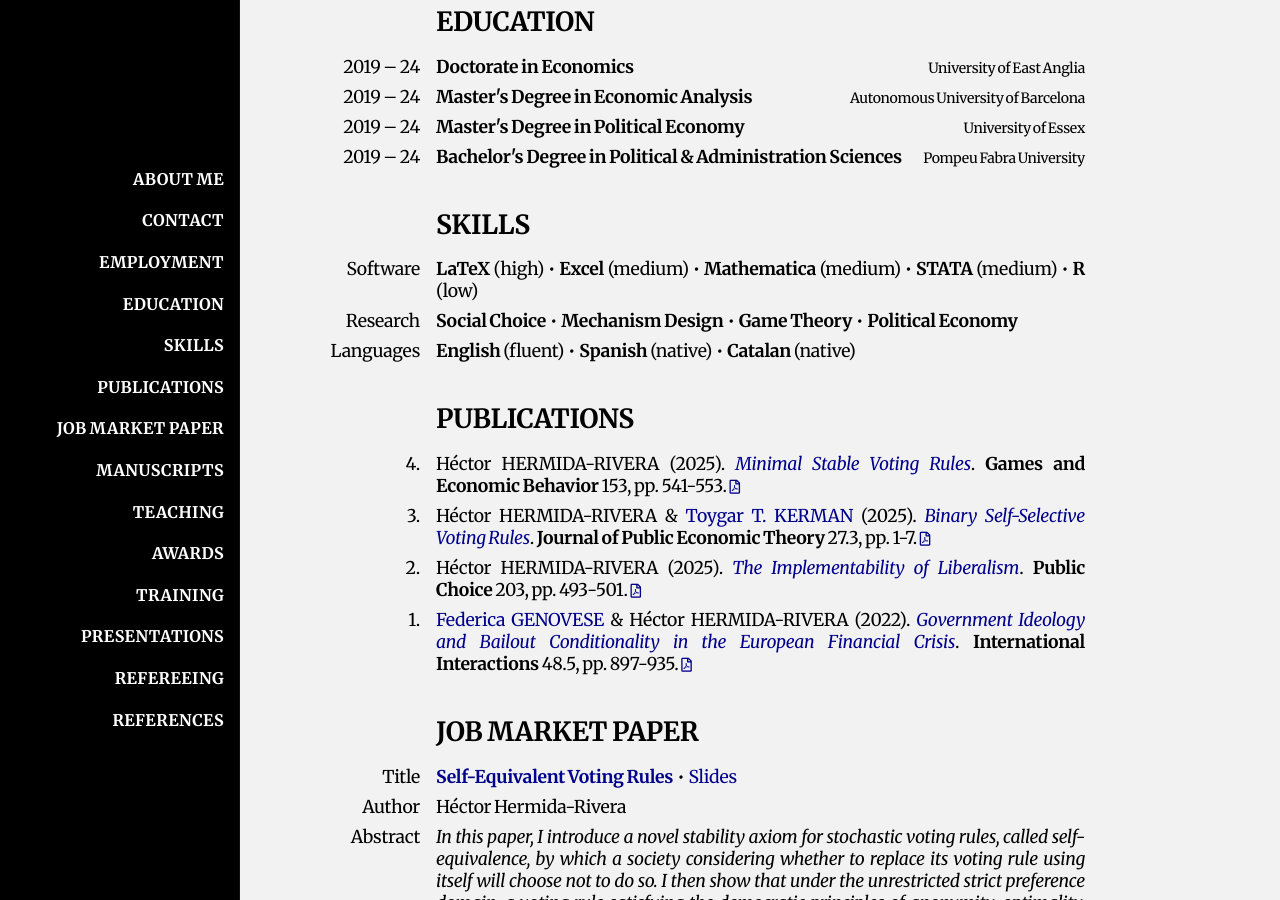
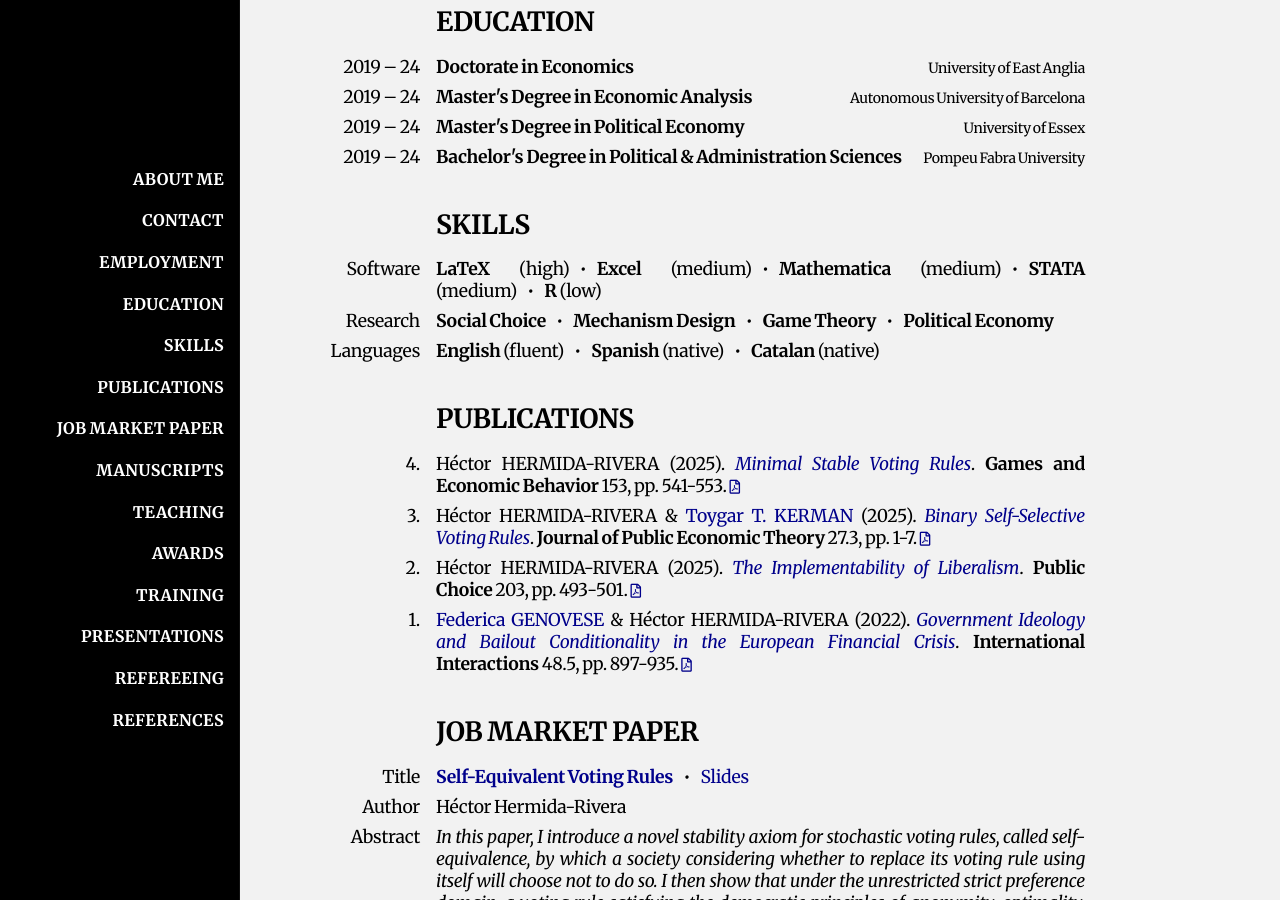
Before and after one commit to HectorHermidaRivera/hectorhermidarivera.github.io, a Jekyll site: the page built from index.md, in a window 1280 px wide and 900 px high, scrolled down 852 px. Built offline with Jekyll 4.4.1, drawn with Linux system fonts in a browser that asks for light colours; a style sheet for code colours, icons or effects is not loaded.

Commit message:
Update index.md

```diff
--- a/index.md
+++ b/index.md
@@ -116,13 +116,13 @@ title: Home
 
 <div class="two-column">
   <div class="label">Software</div>
-  <div class="value"><b>LaTeX</b> (high)<span style="margin:4px;">•</span><b>Excel</b> (medium)<span style="margin:4px;">•</span><b>Mathematica</b> (medium)<span style="margin:4px;">•</span><b>STATA</b> (medium)<span style="margin:4px;">•</span><b>R</b> (low)</div>
+  <div class="value"><b>LaTeX</b> (high)<span style="margin:10px;">•</span><b>Excel</b> (medium)<span style="margin:10px;">•</span><b>Mathematica</b> (medium)<span style="margin:10px;">•</span><b>STATA</b> (medium)<span style="margin:10px;">•</span><b>R</b> (low)</div>
 
   <div class="label">Research</div>
-  <div class="value"><b>Social Choice</b><span style="margin:4px;">•</span><b>Mechanism Design</b><span style="margin:4px;">•</span><b>Game Theory</b><span style="margin:4px;">•</span><b>Political Economy</b></div>
+  <div class="value"><b>Social Choice</b><span style="margin:10px;">•</span><b>Mechanism Design</b><span style="margin:10px;">•</span><b>Game Theory</b><span style="margin:10px;">•</span><b>Political Economy</b></div>
 
   <div class="label">Languages</div>
-  <div class="value"><b>English</b> (fluent)<span style="margin:4px;">•</span><b>Spanish</b> (native)<span style="margin:4px;">•</span><b>Catalan</b> (native)</div>
+  <div class="value"><b>English</b> (fluent)<span style="margin:10px;">•</span><b>Spanish</b> (native)<span style="margin:10px;">•</span><b>Catalan</b> (native)</div>
 </div>
 
 ## Publications
@@ -154,7 +154,7 @@ title: Home
 <a id="jobmarketpaper"></a>
 <div class="two-column">
   <div class="label">Title</div>
-  <div class="value"><b><a href="https://drive.google.com/file/d/13vZ7mZ95rlw0s_VvOVO176N9I3Qy2Mhe/view">Self-Equivalent Voting Rules</a></b><span style="margin:4px;">•</span><a href="https://drive.google.com/file/d/1hKOv9RvaCknSuoOqd6QBiJCijjgsD0pX/view?usp=share_link">Slides</a></div>
+  <div class="value"><b><a href="https://drive.google.com/file/d/13vZ7mZ95rlw0s_VvOVO176N9I3Qy2Mhe/view">Self-Equivalent Voting Rules</a></b><span style="margin:10px;">•</span><a href="https://drive.google.com/file/d/1hKOv9RvaCknSuoOqd6QBiJCijjgsD0pX/view?usp=share_link">Slides</a></div>
 
   <div class="label">Author</div>
   <div class="value">Héctor Hermida-Rivera</div>
@@ -175,7 +175,7 @@ title: Home
       <span>
         <b><a href="https://arxiv.org/abs/2506.15310">Self-Equivalent Voting Rules</a></b>
         <span>
-          <span style="margin:4px;">•</span>
+          <span style="margin:10px;">•</span>
           <span style="font-size: 16px !important; font-weight: normal !important;">Job Market Paper</span>
         </span>
       </span>
@@ -276,13 +276,13 @@ title: Home
     <div class="top-row">
       <div class="course">
         <span class="collapsible-link">Bargaining Theory</span>
-        <span style="margin:4px;">•</span>Graduate<span style="margin:4px;">•</span>6h
+        <span style="margin:10px;">•</span>Graduate<span style="margin:10px;">•</span>6h
       </div>
       <div class="institution">University of Technology & Economics</div>
     </div>
     <div class="second-row collapsible-content">
       <p><i>
-        <a href="https://drive.google.com/file/d/1cobWryYw-Hw-FH9RiuhB-P1m_ak_A1dK/view">Slides</a><span style="margin:4px;">•</span><a href="https://drive.google.com/drive/folders/1qq_IIqb80qZ2FRNngyTv79FOQFDJDFXU">Papers</a><span style="margin:4px;">•</span><a href="https://www.youtube.com/playlist?list=PLKI1h_nAkaQq44yiYz_5eNByopc_D_U-G">William Spaniel's Bargaining 101 (YouTube)</a>
+        <a href="https://drive.google.com/file/d/1cobWryYw-Hw-FH9RiuhB-P1m_ak_A1dK/view">Slides</a><span style="margin:10px;">•</span><a href="https://drive.google.com/drive/folders/1qq_IIqb80qZ2FRNngyTv79FOQFDJDFXU">Papers</a><span style="margin:10px;">•</span><a href="https://www.youtube.com/playlist?list=PLKI1h_nAkaQq44yiYz_5eNByopc_D_U-G">William Spaniel's Bargaining 101 (YouTube)</a>
       </i></p>
     </div>
   </div>
@@ -301,7 +301,7 @@ title: Home
     <div class="top-row">
       <div class="course">
         <span class="collapsible-link">Intermediate Microeconomics</span>
-        <span style="margin:4px;">•</span>Undergraduate<span style="margin:4px;">•</span>20h
+        <span style="margin:10px;">•</span>Undergraduate<span style="margin:10px;">•</span>20h
       </div>
       <div class="institution">University of East Anglia</div>
     </div>
@@ -319,7 +319,7 @@ title: Home
     <div class="top-row">
       <div class="course">
         <span class="collapsible-link">Game Theory</span>
-        <span style="margin:4px;">•</span>Graduate<span style="margin:4px;">•</span>15h
+        <span style="margin:10px;">•</span>Graduate<span style="margin:10px;">•</span>15h
       </div>
       <div class="institution">Autonomous University of Barcelona</div>
     </div>
@@ -394,10 +394,10 @@ title: Home
 
 <div class="two-column">
   <div class="label"><b>Conferences</b></div>
-  <div class="value">Coalition Theory Network Workshop (<b>×3</b>)<span style="margin:4px;">•</span>Conference on Economic Design (<b>×3</b>)<span style="margin:4px;">•</span>Conference on Mechanism & Institution Design (<b>×3</b>)<span style="margin:4px;">•</span>European Meeting on Game Theory (<b>×4</b>)<span style="margin:4px;">•</span>Game Theory & Applications International Conference (<b>×1</b>)<span style="margin:4px;">•</span>Lisbon Meetings in Game Theory & Applications (<b>×1</b>)<span style="margin:4px;">•</span>Political Economy of International Organisations Conference (<b>×1</b>)<span style="margin:4px;">•</span>Stony Brook International Conference on Game Theory (<b>×1</b>)<span style="margin:4px;">•</span>World Congress of the Game Theory Society (<b>×1</b>)</div>
+  <div class="value">Coalition Theory Network Workshop (<b>×3</b>)<span style="margin:10px;">•</span>Conference on Economic Design (<b>×3</b>)<span style="margin:10px;">•</span>Conference on Mechanism & Institution Design (<b>×3</b>)<span style="margin:10px;">•</span>European Meeting on Game Theory (<b>×4</b>)<span style="margin:10px;">•</span>Game Theory & Applications International Conference (<b>×1</b>)<span style="margin:10px;">•</span>Lisbon Meetings in Game Theory & Applications (<b>×1</b>)<span style="margin:10px;">•</span>Political Economy of International Organisations Conference (<b>×1</b>)<span style="margin:10px;">•</span>Stony Brook International Conference on Game Theory (<b>×1</b>)<span style="margin:10px;">•</span>World Congress of the Game Theory Society (<b>×1</b>)</div>
 
   <div class="label"><b>Seminars</b></div>
-  <div class="value">Budapest University of Technology & Economics (<b>×2</b>)<span style="margin:4px;">•</span>Centre for Economic & Regional Studies (<b>×1</b>)<span style="margin:4px;">•</span>Corvinus University of Budapest (<b>×2</b>)<span style="margin:4px;">•</span>University of Barcelona (<b>×1</b>)<span style="margin:4px;">•</span>University of East Anglia (<b>×3</b>)<span style="margin:4px;">•</span>University of Granada (<b>×1</b>)<span style="margin:4px;">•</span>University of Liverpool (<b>×2</b>)<span style="margin:4px;">•</span>University of Rovira i Virgili (<b>×1</b>)<span style="margin:4px;">•</span>University of Vienna (<b>×1</b>)</div>
+  <div class="value">Budapest University of Technology & Economics (<b>×2</b>)<span style="margin:10px;">•</span>Centre for Economic & Regional Studies (<b>×1</b>)<span style="margin:10px;">•</span>Corvinus University of Budapest (<b>×2</b>)<span style="margin:10px;">•</span>University of Barcelona (<b>×1</b>)<span style="margin:10px;">•</span>University of East Anglia (<b>×3</b>)<span style="margin:10px;">•</span>University of Granada (<b>×1</b>)<span style="margin:10px;">•</span>University of Liverpool (<b>×2</b>)<span style="margin:10px;">•</span>University of Rovira i Virgili (<b>×1</b>)<span style="margin:10px;">•</span>University of Vienna (<b>×1</b>)</div>
 </div>
 
 ## Refereeing
@@ -423,10 +423,10 @@ title: Home
     <div class="value">
       <div class="top-row">
         <span><b>Assistant Professor <a href="https://research-portal.uea.ac.uk/en/persons/ben-mcquillin/">Ben McQUILLIN</a></b></span>
-        <span><a href="mailto:b.mcquillin@uea.ac.uk">b.mcquillin@uea.ac.uk</a><span style="margin:4px;">•</span><a href="tel:441603593895">+44 1603 593895</a></span>
+        <span><a href="mailto:b.mcquillin@uea.ac.uk">b.mcquillin@uea.ac.uk</a><span style="margin:10px;">•</span><a href="tel:441603593895">+44 1603 593895</a></span>
       </div>
       <div class="second-row">
-        University of East Anglia<span style="margin:4px;">•</span>Doctoral thesis supervisor
+        University of East Anglia<span style="margin:10px;">•</span>Doctoral thesis supervisor
       </div>
     </div>
   </div>
@@ -436,10 +436,10 @@ title: Home
     <div class="value">
       <div class="top-row">
         <span><b>Professor <a href="https://sheffield.ac.uk/economics/staff/academic/mich-tvede">Mich TVEDE</a></b></span>
-        <span><a href="mailto:m.tvede@sheffield.ac.uk">m.tvede@sheffield.ac.uk</a><span style="margin:4px;">•</span><a href="tel:441142223324">+44 1142 223324</a></span>
+        <span><a href="mailto:m.tvede@sheffield.ac.uk">m.tvede@sheffield.ac.uk</a><span style="margin:10px;">•</span><a href="tel:441142223324">+44 1142 223324</a></span>
       </div>
       <div class="second-row">
-        University of Sheffield<span style="margin:4px;">•</span>Doctoral thesis supervisor
+        University of Sheffield<span style="margin:10px;">•</span>Doctoral thesis supervisor
       </div>
     </div>
   </div>
@@ -449,10 +449,10 @@ title: Home
     <div class="value">
       <div class="top-row">
         <span><b>Associate Professor <a href="https://sites.google.com/site/robertsomogyi/">Róbert SOMOGYI</a></b></span>
-        <span><a href="mailto:somogyi.robert@gtk.bme.hu">somogyi.robert@gtk.bme.hu</a><span style="margin:4px;">•</span><a href="tel:3614632342">+36 1 463 2342</a></span>
+        <span><a href="mailto:somogyi.robert@gtk.bme.hu">somogyi.robert@gtk.bme.hu</a><span style="margin:10px;">•</span><a href="tel:3614632342">+36 1 463 2342</a></span>
       </div>
       <div class="second-row">
-        Budapest University of Technology & Economics<span style="margin:4px;">•</span>Colleague
+        Budapest University of Technology & Economics<span style="margin:10px;">•</span>Colleague
       </div>
     </div>
   </div>
@@ -462,10 +462,10 @@ title: Home
     <div class="value">
       <div class="top-row">
         <span><b>Professor <a href="https://sites.google.com/view/antoniomiralles">Antonio MIRALLES ASENSIO</a></b></span>
-        <span><a href="mailto:antonio.mirallesasensio@unime.it">antonio.mirallesasensio@unime.it</a><span style="margin:4px;">•</span><a href="tel:390906766179">+39 090 676 6179</a></span>
+        <span><a href="mailto:antonio.mirallesasensio@unime.it">antonio.mirallesasensio@unime.it</a><span style="margin:10px;">•</span><a href="tel:390906766179">+39 090 676 6179</a></span>
       </div>
       <div class="second-row">
-        University of Messina<span style="margin:4px;">•</span>Master thesis supervisor
+        University of Messina<span style="margin:10px;">•</span>Master thesis supervisor
       </div>
     </div>
   </div>
@@ -475,10 +475,10 @@ title: Home
     <div class="value">
       <div class="top-row">
         <span><b>Assistant Professor <a href="https://sites.google.com/view/ttkerman/">Toygar T. KERMAN</a></b></span>
-        <span><a href="mailto:toygar.kerman@uni-corvinus.hu">toygar.kerman@uni-corvinus.hu</a><span style="margin:4px;">•</span><a href="tel:3614825155">+36 1 482 5155</a></span>
+        <span><a href="mailto:toygar.kerman@uni-corvinus.hu">toygar.kerman@uni-corvinus.hu</a><span style="margin:10px;">•</span><a href="tel:3614825155">+36 1 482 5155</a></span>
       </div>
       <div class="second-row">
-        Corvinus University of Budapest<span style="margin:4px;">•</span>Coauthor
+        Corvinus University of Budapest<span style="margin:10px;">•</span>Coauthor
       </div>
     </div>
   </div>
```
